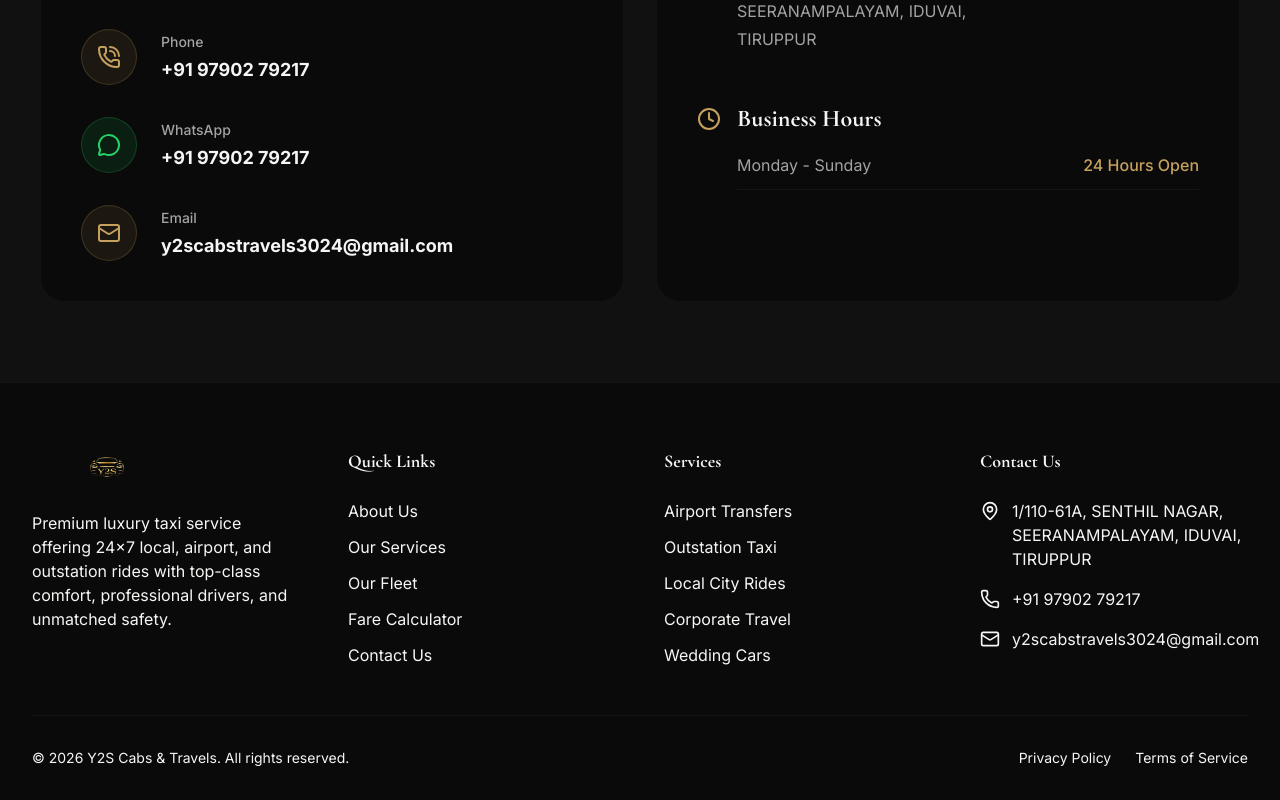
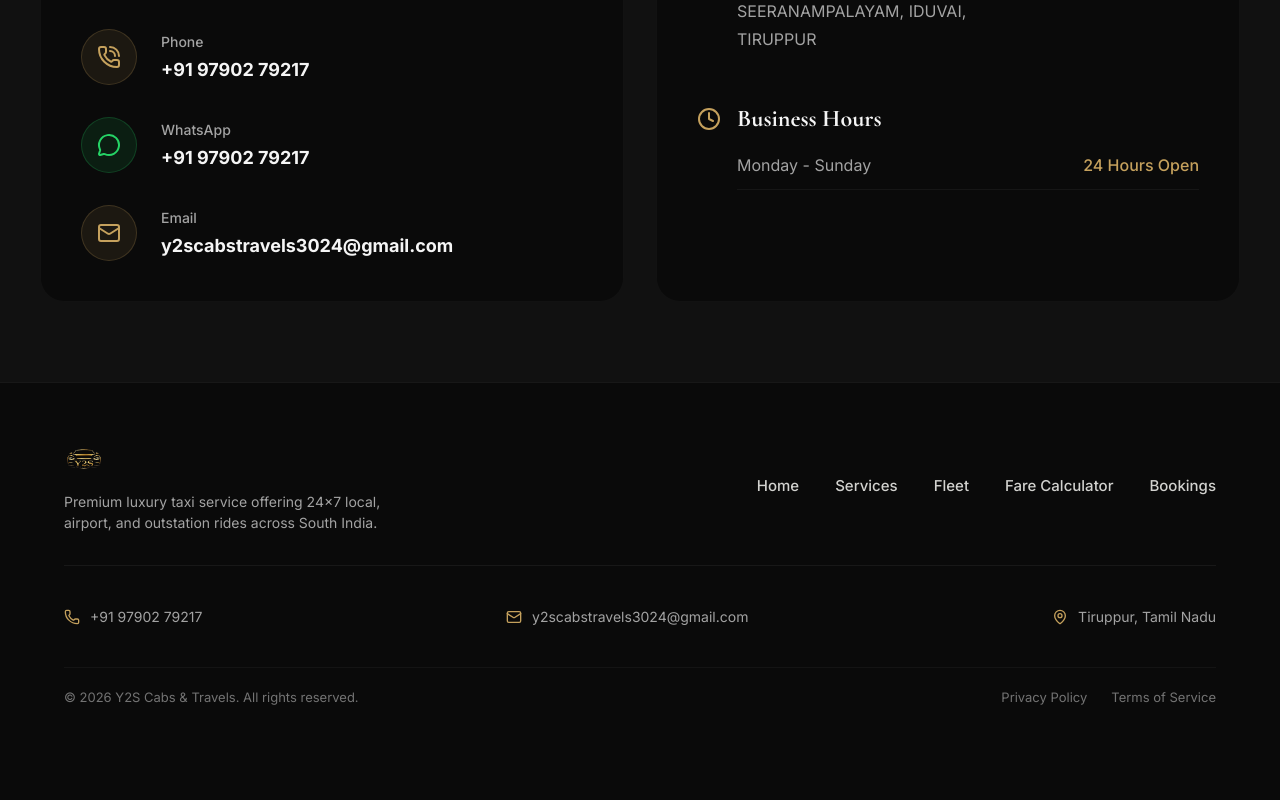
Before and after one commit to dhivithoff/Y2S-cabs, a Next.js app: page / in a window 1280 px wide. Shown: the part 5752-6552 px from the top of the page. After the commit the page ends 6500 px from the top, so only its background shows below. Built offline with nearby package versions, Linux system fonts and the light colour scheme; no server answers.

Commit message:
updated footer

```diff
--- a/src/components/layout/Footer.tsx
+++ b/src/components/layout/Footer.tsx
@@ -4,78 +4,64 @@
 
 export default function Footer() {
   return (
-    <footer className="bg-background border-t border-border pt-16 pb-8">
-      <div className="container mx-auto px-4 md:px-8">
-        <div className="grid grid-cols-1 md:grid-cols-2 lg:grid-cols-4 gap-12 mb-12">
-          {/* Brand Info */}
-          <div>
-            <div className="relative w-[150px] h-[40px] mb-6">
+    <footer className="bg-[#0a0a0a] border-t border-[rgba(255,255,255,0.06)] pt-[56px] pb-[40px] px-[24px] md:px-[64px]">
+      <div className="max-w-[1200px] mx-auto flex flex-col gap-[40px]">
+
+        {/* Main Footer Row */}
+        <div className="flex flex-col md:flex-row justify-between items-start md:items-center gap-[32px] pb-[32px] border-b border-[rgba(255,255,255,0.06)]">
+          {/* Logo & Tagline */}
+          <div className="flex flex-col gap-[12px]">
+            <div className="relative w-[140px] h-[40px]">
               <Image
                 src="/logo.png"
                 alt="Y2S Cabs Logo"
                 fill
-                sizes="150px"
-                className="object-contain"
+                sizes="140px"
+                className="object-contain object-left"
               />
             </div>
-            <p className="text-secondary-foreground mb-6">
-              Premium luxury taxi service offering 24x7 local, airport, and outstation rides with top-class comfort, professional drivers, and unmatched safety.
+            <p className="font-sans font-normal text-[14px] text-[#A3A3A3] max-w-[320px]">
+              Premium luxury taxi service offering 24x7 local, airport, and outstation rides across South India.
             </p>
           </div>
 
-          {/* Quick Links */}
-          <div>
-            <h3 className="text-lg font-serif font-bold text-foreground mb-6">Quick Links</h3>
-            <ul className="flex flex-col gap-3">
-              <li><Link href="/about" className="text-secondary-foreground hover:text-primary transition-colors">About Us</Link></li>
-              <li><Link href="/services" className="text-secondary-foreground hover:text-primary transition-colors">Our Services</Link></li>
-              <li><Link href="/fleet" className="text-secondary-foreground hover:text-primary transition-colors">Our Fleet</Link></li>
-              <li><Link href="/fare-calculator" className="text-secondary-foreground hover:text-primary transition-colors">Fare Calculator</Link></li>
-              <li><Link href="/contact" className="text-secondary-foreground hover:text-primary transition-colors">Contact Us</Link></li>
-            </ul>
+          {/* Clean Navigation Links */}
+          <nav className="flex flex-wrap items-center gap-[20px] md:gap-[36px]">
+            <Link href="/" className="font-sans font-medium text-[15px] text-[#D2D2CF] hover:text-[#C5A15D] transition-colors">Home</Link>
+            <Link href="/services" className="font-sans font-medium text-[15px] text-[#D2D2CF] hover:text-[#C5A15D] transition-colors">Services</Link>
+            <Link href="/fleet" className="font-sans font-medium text-[15px] text-[#D2D2CF] hover:text-[#C5A15D] transition-colors">Fleet</Link>
+            <Link href="/fare-calculator" className="font-sans font-medium text-[15px] text-[#D2D2CF] hover:text-[#C5A15D] transition-colors">Fare Calculator</Link>
+            <Link href="/book" className="font-sans font-medium text-[15px] text-[#D2D2CF] hover:text-[#C5A15D] transition-colors">Bookings</Link>
+          </nav>
+        </div>
+
+        {/* Contact Info Badges */}
+        <div className="flex flex-col md:flex-row items-start md:items-center justify-between gap-[20px] text-[14px] text-[#A3A3A3]">
+          <div className="flex items-center gap-[10px]">
+            <Phone className="w-[16px] h-[16px] text-[#C5A15D] shrink-0" />
+            <a href="tel:+919790279217" className="hover:text-[#F5F5F5] transition-colors">+91 97902 79217</a>
           </div>
 
-          {/* Services */}
-          <div>
-            <h3 className="text-lg font-serif font-bold text-foreground mb-6">Services</h3>
-            <ul className="flex flex-col gap-3">
-              <li><Link href="/services#airport" className="text-secondary-foreground hover:text-primary transition-colors">Airport Transfers</Link></li>
-              <li><Link href="/services#outstation" className="text-secondary-foreground hover:text-primary transition-colors">Outstation Taxi</Link></li>
-              <li><Link href="/services#local" className="text-secondary-foreground hover:text-primary transition-colors">Local City Rides</Link></li>
-              <li><Link href="/services#corporate" className="text-secondary-foreground hover:text-primary transition-colors">Corporate Travel</Link></li>
-              <li><Link href="/services#wedding" className="text-secondary-foreground hover:text-primary transition-colors">Wedding Cars</Link></li>
-            </ul>
+          <div className="flex items-center gap-[10px]">
+            <Mail className="w-[16px] h-[16px] text-[#C5A15D] shrink-0" />
+            <a href="mailto:y2scabstravels3024@gmail.com" className="hover:text-[#F5F5F5] transition-colors">y2scabstravels3024@gmail.com</a>
           </div>
 
-          {/* Contact */}
-          <div>
-            <h3 className="text-lg font-serif font-bold text-foreground mb-6">Contact Us</h3>
-            <ul className="flex flex-col gap-4">
-              <li className="flex items-start gap-3 text-secondary-foreground">
-                <MapPin className="w-5 h-5 text-primary shrink-0 mt-0.5" />
-                <span>1/110-61A, SENTHIL NAGAR, SEERANAMPALAYAM, IDUVAI, TIRUPPUR</span>
-              </li>
-              <li className="flex items-center gap-3 text-secondary-foreground">
-                <Phone className="w-5 h-5 text-primary shrink-0" />
-                <a href="tel:+919790279217" className="hover:text-primary transition-colors">+91 97902 79217</a>
-              </li>
-              <li className="flex items-center gap-3 text-secondary-foreground">
-                <Mail className="w-5 h-5 text-primary shrink-0" />
-                <a href="mailto:y2scabstravels3024@gmail.com" className="hover:text-primary transition-colors">y2scabstravels3024@gmail.com</a>
-              </li>
-            </ul>
+          <div className="flex items-center gap-[10px]">
+            <MapPin className="w-[16px] h-[16px] text-[#C5A15D] shrink-0" />
+            <span>Tiruppur, Tamil Nadu</span>
           </div>
         </div>
 
-        <div className="border-t border-border pt-8 flex flex-col md:flex-row justify-between items-center gap-4">
-          <p className="text-secondary-foreground text-sm">
-            &copy; {new Date().getFullYear()} Y2S Cabs & Travels. All rights reserved.
-          </p>
-          <div className="flex gap-6 text-sm">
-            <Link href="/privacy-policy" className="text-secondary-foreground hover:text-primary transition-colors">Privacy Policy</Link>
-            <Link href="/terms" className="text-secondary-foreground hover:text-primary transition-colors">Terms of Service</Link>
+        {/* Bottom Copyright & Legal */}
+        <div className="flex flex-col sm:flex-row justify-between items-center gap-[16px] text-[13px] text-[#737373] pt-[20px] border-t border-[rgba(255,255,255,0.04)]">
+          <p>&copy; {new Date().getFullYear()} Y2S Cabs & Travels. All rights reserved.</p>
+          <div className="flex items-center gap-[24px]">
+            <Link href="/privacy-policy" className="hover:text-[#A3A3A3] transition-colors">Privacy Policy</Link>
+            <Link href="/terms" className="hover:text-[#A3A3A3] transition-colors">Terms of Service</Link>
           </div>
         </div>
+
       </div>
     </footer>
   );
```
